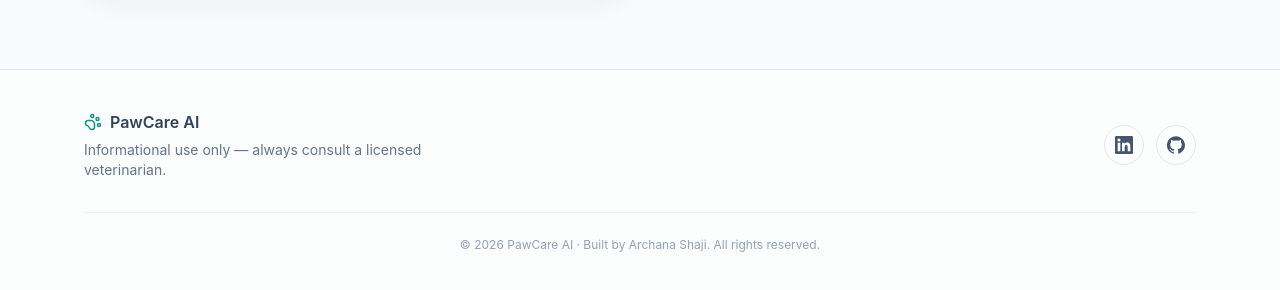
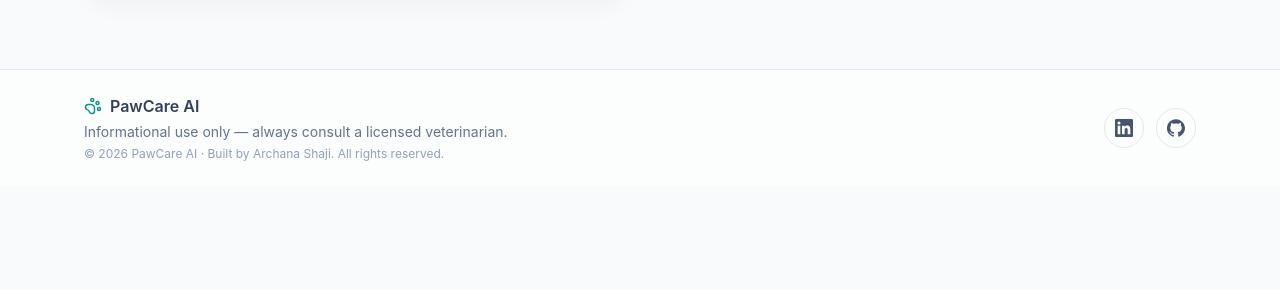
Before and after one commit to ArchanaShaji1311/pawcare-ai, a React (Vite) app in the folder frontend/: page / in a window 1280 px wide. Shown: the part 1887-2177 px from the top of the page. After the commit the page ends 2073 px from the top, so only its background shows below. Built offline with nearby package versions, Linux system fonts and the light colour scheme; no server answers.

Commit message:
style(ui): compact footer, merge copyright into main row

```diff
--- a/frontend/src/App.tsx
+++ b/frontend/src/App.tsx
@@ -127,14 +127,16 @@ export default function App() {
       </section>
 
       <footer className="border-t border-slate-200 dark:border-slate-800 bg-white/60 dark:bg-slate-900/60">
-        <div className="max-w-6xl mx-auto px-5 py-10">
-          <div className="flex flex-col sm:flex-row items-center justify-between gap-6">
+        <div className="max-w-6xl mx-auto px-5 py-6 flex flex-col sm:flex-row items-center justify-between gap-4">
           <div className="text-center sm:text-left">
             <div className="flex items-center justify-center sm:justify-start gap-2 font-semibold text-slate-700 dark:text-slate-200">
               <PawPrint size={18} className="text-brand-600 dark:text-brand-400" /> PawCare AI
             </div>
-              <p className="text-sm text-slate-500 dark:text-slate-400 mt-1.5 max-w-sm">
+            <p className="text-sm text-slate-500 dark:text-slate-400 mt-1">
               Informational use only — always consult a licensed veterinarian.
+            </p>
+            <p className="text-xs text-slate-400 dark:text-slate-500 mt-1">
+              © {new Date().getFullYear()} PawCare AI · Built by Archana Shaji. All rights reserved.
             </p>
           </div>
 
@@ -159,11 +161,6 @@ export default function App() {
             </a>
           </div>
         </div>
-
-          <div className="mt-8 pt-6 border-t border-slate-200/70 dark:border-slate-800 text-center text-xs text-slate-400 dark:text-slate-500">
-            © {new Date().getFullYear()} PawCare AI · Built by Archana Shaji. All rights reserved.
-          </div>
-        </div>
       </footer>
     </div>
   );
```
Lines whose indentation alone changed are shown as unchanged.
